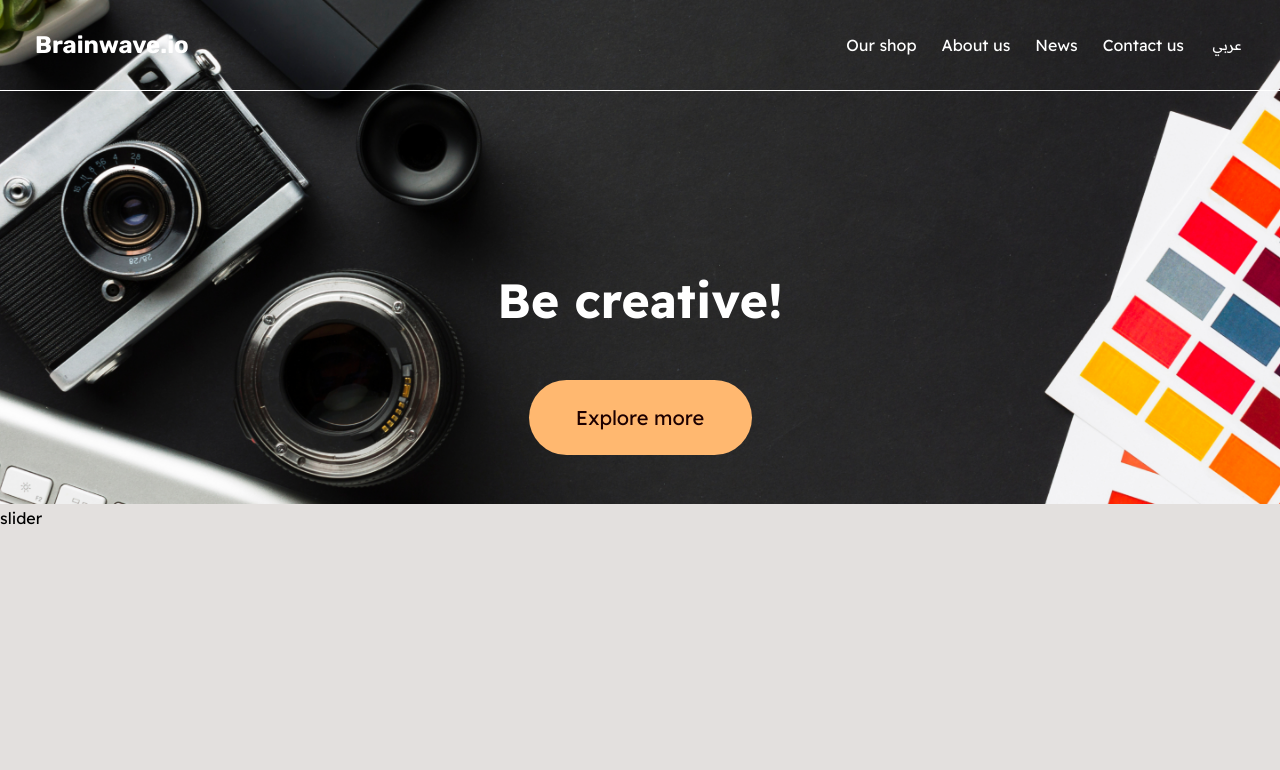
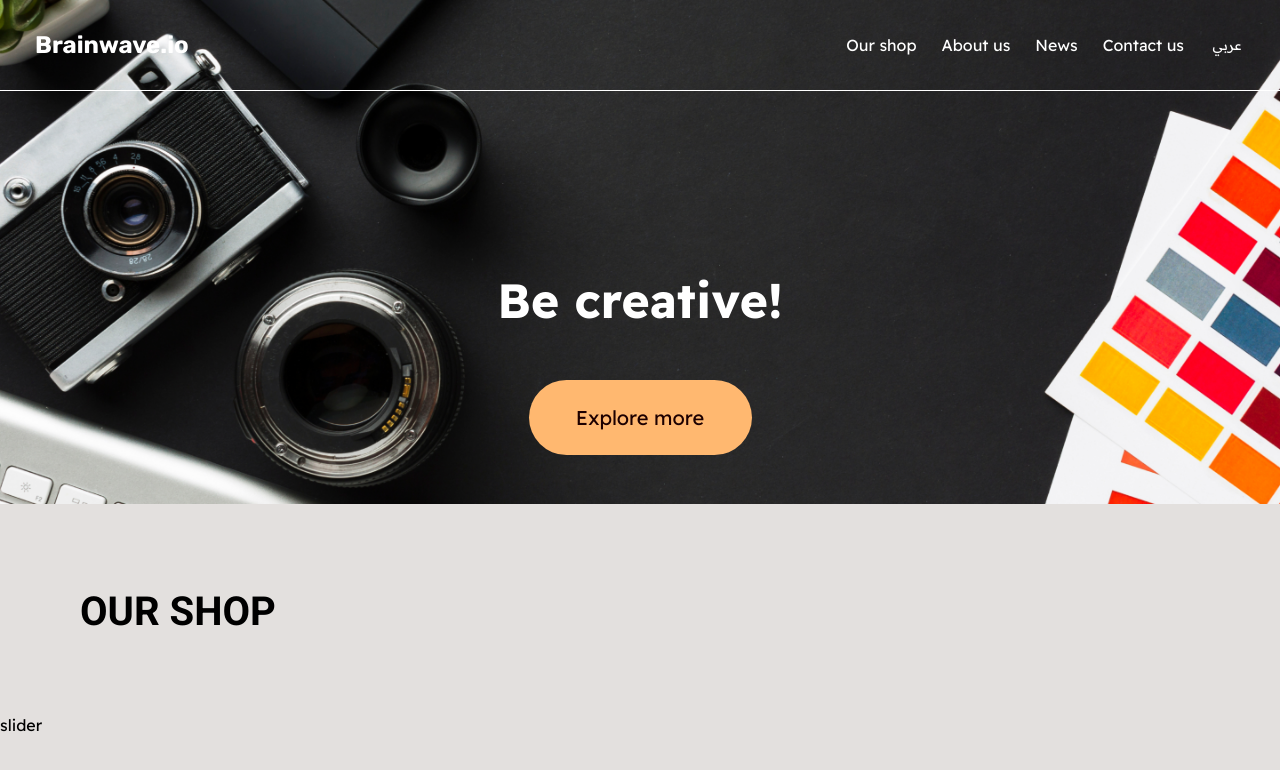
Before and after one commit to rawannmmohamed/react_e-commerce, a React (Vite) app: page / in a window 1280 px wide. Shown: the top 770 px of the page. Built offline with nearby package versions, Linux system fonts and the light colour scheme.

Commit message:
updated home page

```diff
--- a/index.html
+++ b/index.html
@@ -5,6 +5,7 @@
     <meta name="viewport" content="width=device-width, initial-scale=1.0" />
     <link href="https://fonts.googleapis.com/css2?family=Rubik:ital,wght@0,300..900;1,300..900&display=swap" rel="stylesheet">
     <link href="https://fonts.googleapis.com/css2?family=Readex+Pro:wght@160..700&family=Rubik:ital,wght@0,300..900;1,300..900&display=swap" rel="stylesheet">
+    <link href="https://fonts.googleapis.com/css2?family=Roboto:ital,wght@0,100;0,300;0,400;0,500;0,700;0,900;1,100;1,300;1,400;1,500;1,700;1,900&display=swap" rel="stylesheet">
     <title>BrainWave</title>
   </head>
   <body>
--- /dev/null
+++ b/public/slides.json
@@ -0,0 +1,6 @@
+[
+  { "name": "Camera 1", "price": "$97.70" },
+  { "name": "Camera 1", "price": "$97.70" },
+  { "name": "Camera 1", "price": "$97.70" },
+  { "name": "Camera 1", "price": "$97.70" }
+]
--- a/src/pages/Home.css
+++ b/src/pages/Home.css
@@ -30,3 +30,9 @@
   z-index: 2;
   gap: 50px;
 }
+p {
+  font-size: 40px;
+  font-weight: bold;
+  font-family: "Roboto", sans-serif;
+  margin: 80px;
+}
--- a/src/pages/Home.jsx
+++ b/src/pages/Home.jsx
@@ -12,9 +12,10 @@
       />
       <Nav />
       <div className="container">
-      <h1>Be creative!</h1>
-      <button className="explore">Explore more</button>
+        <h1>Be creative!</h1>
+        <button className="explore">Explore more</button>
       </div>
+      <p>OUR SHOP</p>
       <Slider />
     </main>
   );
```
